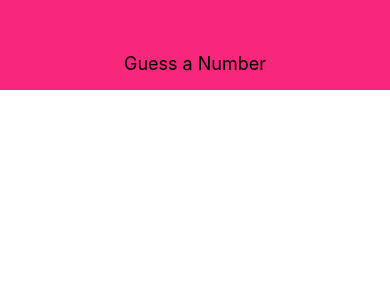
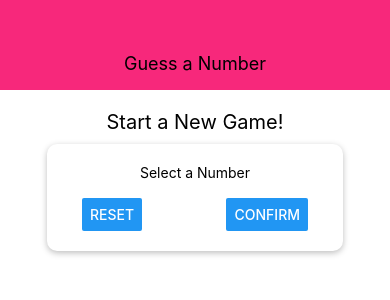
Before and after one commit to pietrooha/guess-number-app, a React Native app: screen / in a window 390 px wide. Shown: the top 300 px of the page. Built offline with nearby package versions, Linux system fonts and the light colour scheme.

Commit message:
Added start game screen to the app

```diff
--- a/App.js
+++ b/App.js
@@ -2,12 +2,13 @@ import React from 'react';
 import { StyleSheet, View } from 'react-native';
 
 import Header from './components/Header';
+import StartGameScreen from './screens/StartGameScreen';
 
 export default function App() {
   return (
     <View style={styles.screen}>
       <Header title="Guess a Number" />
-
+      <StartGameScreen />
     </View>
   );
 }
```
